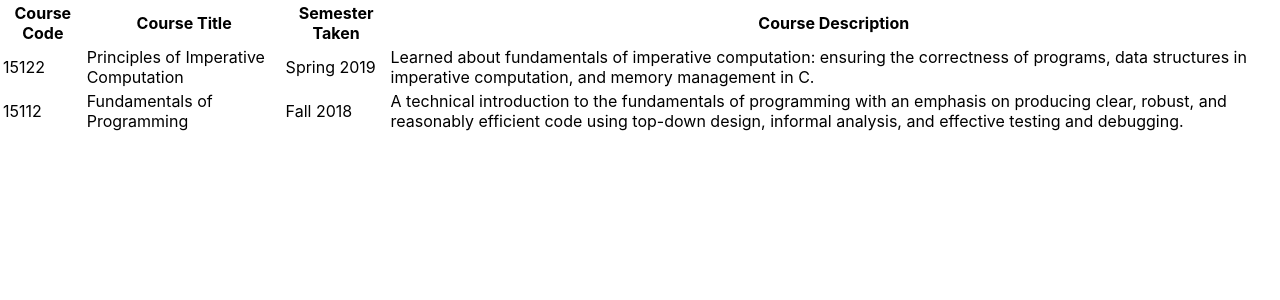
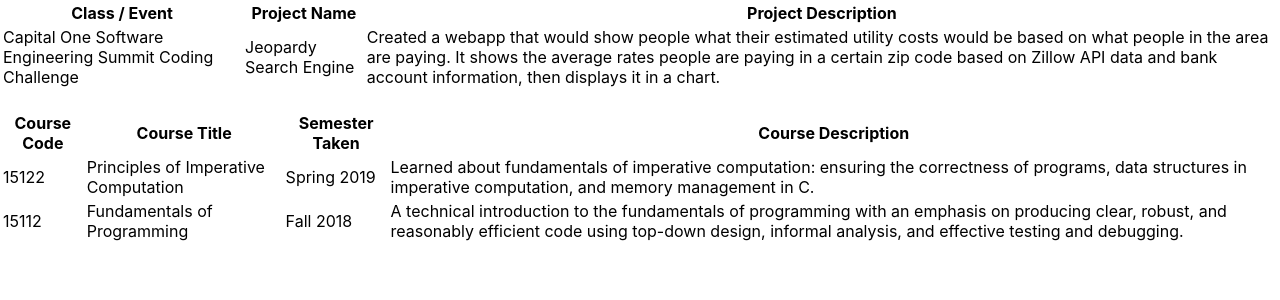
Before and after one commit to rickyma9/basil-website-3d, a React (Create React App) app: page / in a window 1280 px wide. Shown: the top 300 px of the page. Built offline with nearby package versions, Linux system fonts and the light colour scheme.

Commit message:
got a pretty jank version of table working, needs to be looked at later loL

```diff
--- /dev/null
+++ b/src/Project.tsx
@@ -0,0 +1,20 @@
+import * as React from 'react';
+import './styles/Project.css';
+
+interface Props {
+  event: String,
+  projectTitle: String,
+  projectDescription: String;
+}
+
+function Project(props: Props) {
+  return (
+    <tr>
+      <td>{props.event}</td>
+      <td>{props.projectTitle}</td>
+      <td>{props.projectDescription}</td>
+    </tr>
+  );
+}
+
+export default Project;
--- a/src/Table.tsx
+++ b/src/Table.tsx
@@ -1,11 +1,13 @@
 import React from 'react';
 import Course from './Course'
+import Project from './Project'
 import courses from './data/courses.json'
+import projects from './data/projects.json'
 import './styles/Table.css';
 
 interface Props {
   headings: Array<String>,
-  // body: classes;
+  body: String;
 }
 
 function Table(props: Props) {
@@ -19,28 +21,29 @@ function Table(props: Props) {
 
   const createBody = () => {
     var body = [];
-    // for (var i = 0; i < props.body.length; i++) {
-    //   if (props.body.type === Course) {  // change later
-    //     body.push(<Course
-    //       courseCode={props.body[i].courseCode}
-    //       courseTitle={props.body[i].courseTitle}
-    //       semesterTaken={props.body[i].semesterTaken}
-    //       courseDescription={props.body[i].courseDescription} />)
-    //   }
-    // }
-    for (var i = 0; i < courses["data"].length; i++) {
-      body.push(
-        <tr>
-          <td>{courses["data"][i].courseCode}</td>
-          <td>{courses["data"][i].courseTitle}</td>
-          <td>{courses["data"][i].semesterTaken}</td>
-          <td>{courses["data"][i].courseDesription}</td>
-        </tr>
-      )
+    if (props.body === "Courses") {
+      for (var i = 0; i < courses["data"].length; i++) {
+        body.push(
+          <Course
+            courseCode={courses["data"][i].courseCode}
+            courseTitle={courses["data"][i].courseTitle}
+            semesterTaken={courses["data"][i].semesterTaken}
+            courseDescription={courses["data"][i].courseDesription}
+          />
+        )
+      }
+    } else {
+      for (var i = 0; i < projects["data"].length; i++) {
+        body.push(
+          <Project
+            event={projects["data"][i].event}
+            projectTitle={projects["data"][i].projectTitle}
+            projectDescription={projects["data"][i].projectDescription}
+          />
+        )
+      }
     }
     return <tbody>{body}</tbody>;
-    // console.log(courses);
-    // return <p>{courses[15112].courseName}</p>;
   }
 
   return (
--- /dev/null
+++ b/src/data/projects.json
@@ -0,0 +1,10 @@
+{
+  "data" : [
+    {
+      "event": "Capital One Software Engineering Summit Coding Challenge",
+      "projectTitle": "Jeopardy Search Engine",
+      "projectDescription": "Created a webapp that would show people what their estimated utility costs would be based on what people in the area are paying. It shows the average rates people are paying in a certain zip code based on Zillow API data and bank account information, then displays it in a chart."
+    }
+  ]
+
+}
--- a/src/index.tsx
+++ b/src/index.tsx
@@ -7,7 +7,9 @@ import * as serviceWorker from './serviceWorker';
 
 ReactDOM.render(
   <React.StrictMode>
-    <Table headings={["Course Code", "Course Title", "Semester Taken", "Course Description"]} />
+    <Table headings={["Class / Event", "Project Name", "Project Description"]} body="Projects" />
+    <br />
+    <Table headings={["Course Code", "Course Title", "Semester Taken", "Course Description"]} body="Courses" />
   </React.StrictMode>,
   document.getElementById('root')
 );
```
Also changed, not shown: src/styles/Project.css (added).
